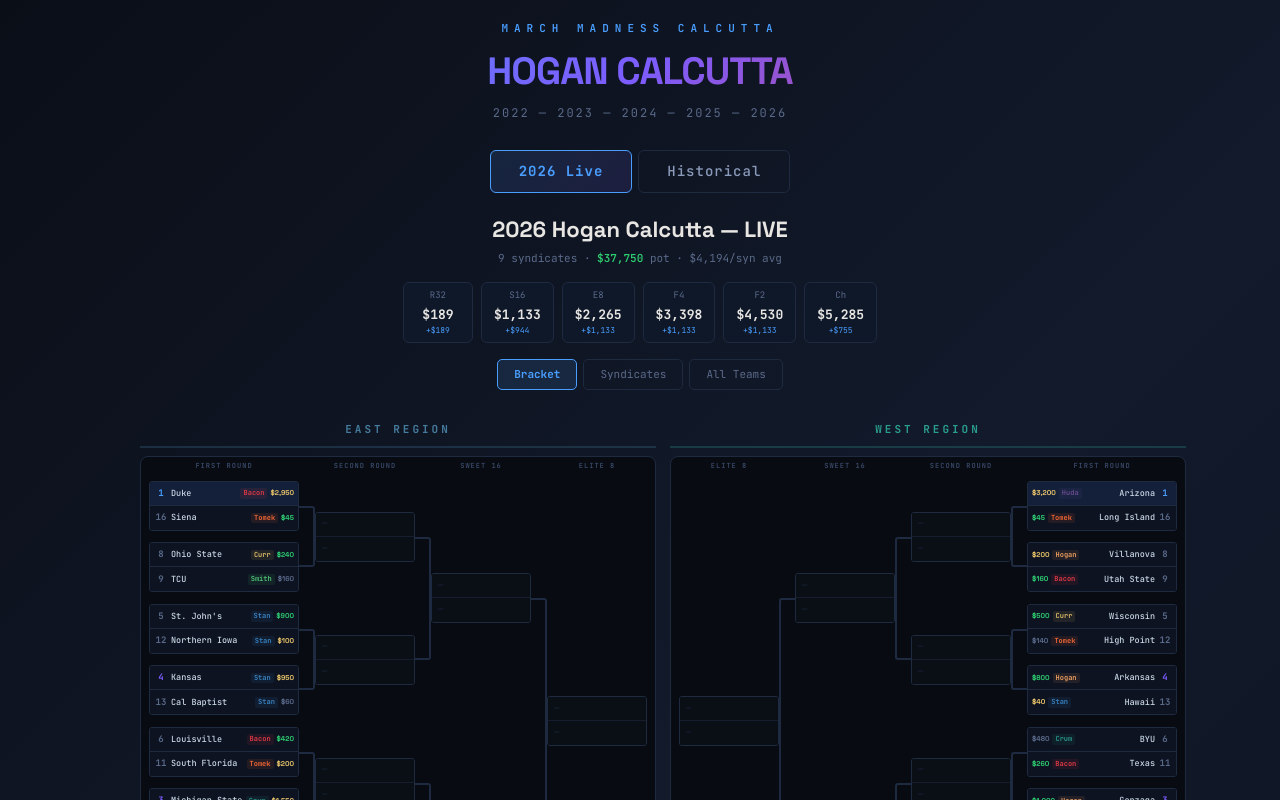
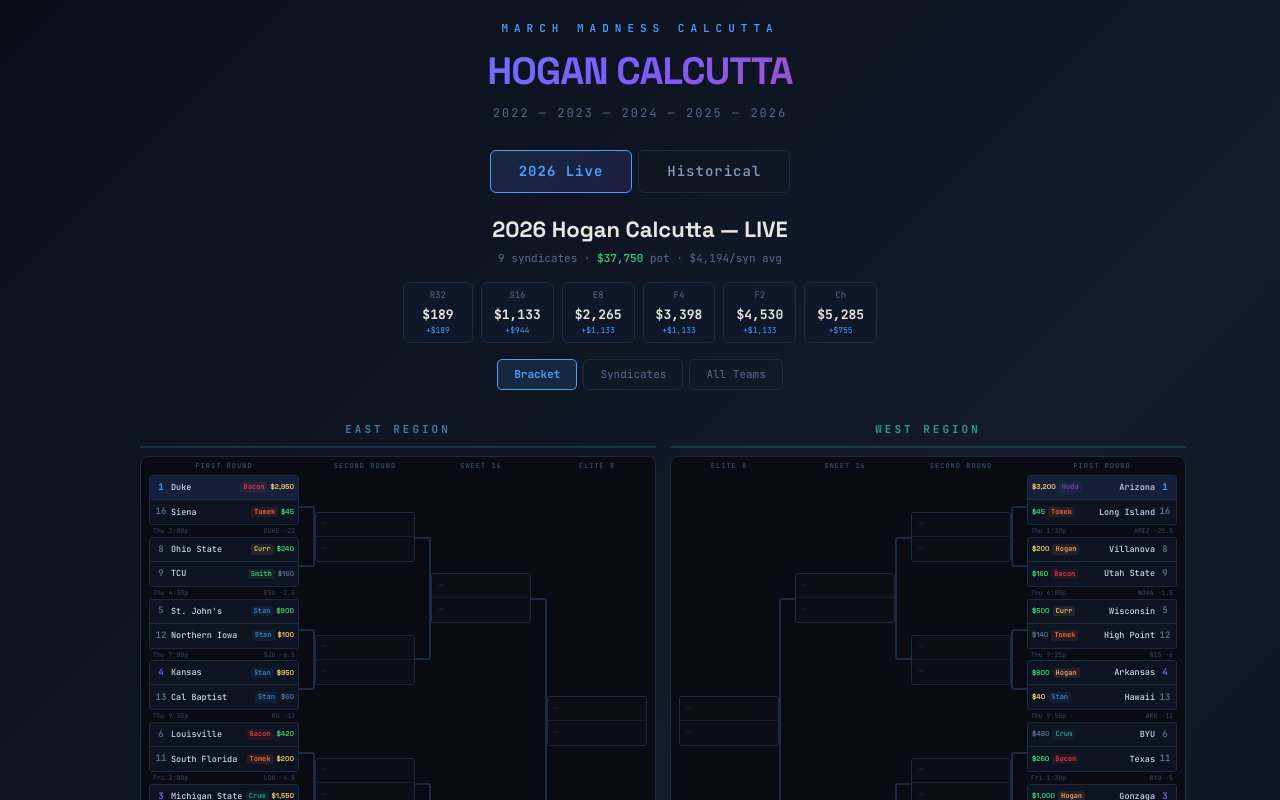
Before and after one commit to bswike/bpl, a React (Vite) app in the folder fpl-dashboard/: page /calcutta in a window 1280 px wide. Shown: the top 800 px of the page. Built offline with nearby package versions, Linux system fonts and the light colour scheme.

Commit message:
added date times

```diff
--- a/fpl-dashboard/src/components/Calcutta.jsx
+++ b/fpl-dashboard/src/components/Calcutta.jsx
@@ -397,6 +397,41 @@ const TEAMS_2026 = [
   {s:"Hudachek",sd:"W-1",t:"Arizona",p:3200,seed:1,w:0,n:0,alive:true},
   {s:"Bacon",sd:"E-1",t:"Duke",p:2950,seed:1,w:0,n:0,alive:true},
 ];
+
+const R64_GAMES = {
+  "S-1v16":  { time: "Thu 12:15p", spread: "FL -23.5" },
+  "S-8v9":   { time: "Thu 2:45p", spread: "Clem -1" },
+  "S-5v12":  { time: "Thu 7:10p", spread: "Van -5.5" },
+  "S-4v13":  { time: "Thu 9:40p", spread: "NEB -10" },
+  "S-6v11":  { time: "Fri 12:15p", spread: "UNC -5" },
+  "S-3v14":  { time: "Fri 2:45p", spread: "ILL -16.5" },
+  "S-7v10":  { time: "Fri 7:10p", spread: "SMC -2.5" },
+  "S-2v15":  { time: "Fri 9:40p", spread: "HOU -23.5" },
+  "MW-1v16": { time: "Thu 12:40p", spread: "MICH -24" },
+  "MW-8v9":  { time: "Thu 3:10p", spread: "UGA -1.5" },
+  "MW-5v12": { time: "Thu 6:50p", spread: "TTU -8.5" },
+  "MW-4v13": { time: "Thu 9:20p", spread: "BAMA -13.5" },
+  "MW-6v11": { time: "Fri 12:40p", spread: "TENN -12.5" },
+  "MW-3v14": { time: "Fri 3:10p", spread: "UVA -15" },
+  "MW-7v10": { time: "Fri 6:50p", spread: "UK -4.5" },
+  "MW-2v15": { time: "Fri 9:20p", spread: "ISU -24.5" },
+  "W-1v16":  { time: "Thu 1:30p", spread: "ARIZ -25.5" },
+  "W-8v9":   { time: "Thu 4:00p", spread: "NOVA -1.5" },
+  "W-5v12":  { time: "Thu 7:25p", spread: "WIS -6" },
+  "W-4v13":  { time: "Thu 9:55p", spread: "ARK -11" },
+  "W-6v11":  { time: "Fri 1:30p", spread: "BYU -5" },
+  "W-3v14":  { time: "Fri 4:00p", spread: "GONZ -17" },
+  "W-7v10":  { time: "Fri 7:25p", spread: "MIA -3" },
+  "W-2v15":  { time: "Fri 9:55p", spread: "PUR -25.5" },
+  "E-1v16":  { time: "Thu 2:00p", spread: "DUKE -22" },
+  "E-8v9":   { time: "Thu 4:30p", spread: "OSU -2.5" },
+  "E-5v12":  { time: "Thu 7:00p", spread: "SJU -6.5" },
+  "E-4v13":  { time: "Thu 9:30p", spread: "KU -12" },
+  "E-6v11":  { time: "Fri 2:00p", spread: "LOU -4.5" },
+  "E-3v14":  { time: "Fri 4:30p", spread: "MSU -17" },
+  "E-7v10":  { time: "Fri 7:00p", spread: "UCLA -5" },
+  "E-2v15":  { time: "Fri 9:30p", spread: "UCONN -20.5" },
+};
 
 const POT_2026 = 37750;
 const PAYOUT_2026 = {
@@ -2465,12 +2500,26 @@ function Live2026() {
           );
         };
 
-        const BMatch = ({ top, bot, rtl }) => (
-          <div style={{ border: "1px solid #1e2a40", borderRadius: 3, overflow: "hidden" }}>
-            <BSlot team={top} border rtl={rtl} />
-            <BSlot team={bot} rtl={rtl} />
-          </div>
-        );
+        const BMatch = ({ top, bot, rtl }) => {
+          const region = top ? top.sd.split("-")[0] : (bot ? bot.sd.split("-")[0] : "");
+          const seeds = [top, bot].filter(Boolean).map(t => t.seed).sort((a, b) => a - b);
+          const gameKey = seeds.length === 2 ? `${region}-${seeds[0]}v${seeds[1]}` : "";
+          const game = R64_GAMES[gameKey];
+          return (
+            <div>
+              <div style={{ border: "1px solid #1e2a40", borderRadius: 3, overflow: "hidden" }}>
+                <BSlot team={top} border rtl={rtl} />
+                <BSlot team={bot} rtl={rtl} />
+              </div>
+              {game && (
+                <div style={{ display: "flex", justifyContent: "space-between", padding: "1px 4px", fontSize: 6.5, color: "#3a4a6a" }}>
+                  <span>{game.time}</span>
+                  <span>{game.spread}</span>
+                </div>
+              )}
+            </div>
+          );
+        };
 
         const BConn = ({ pairs, rtl }) => (
           <div style={{ display: "flex", flexDirection: "column", justifyContent: "space-around", width: 16, flexShrink: 0 }}>
```
